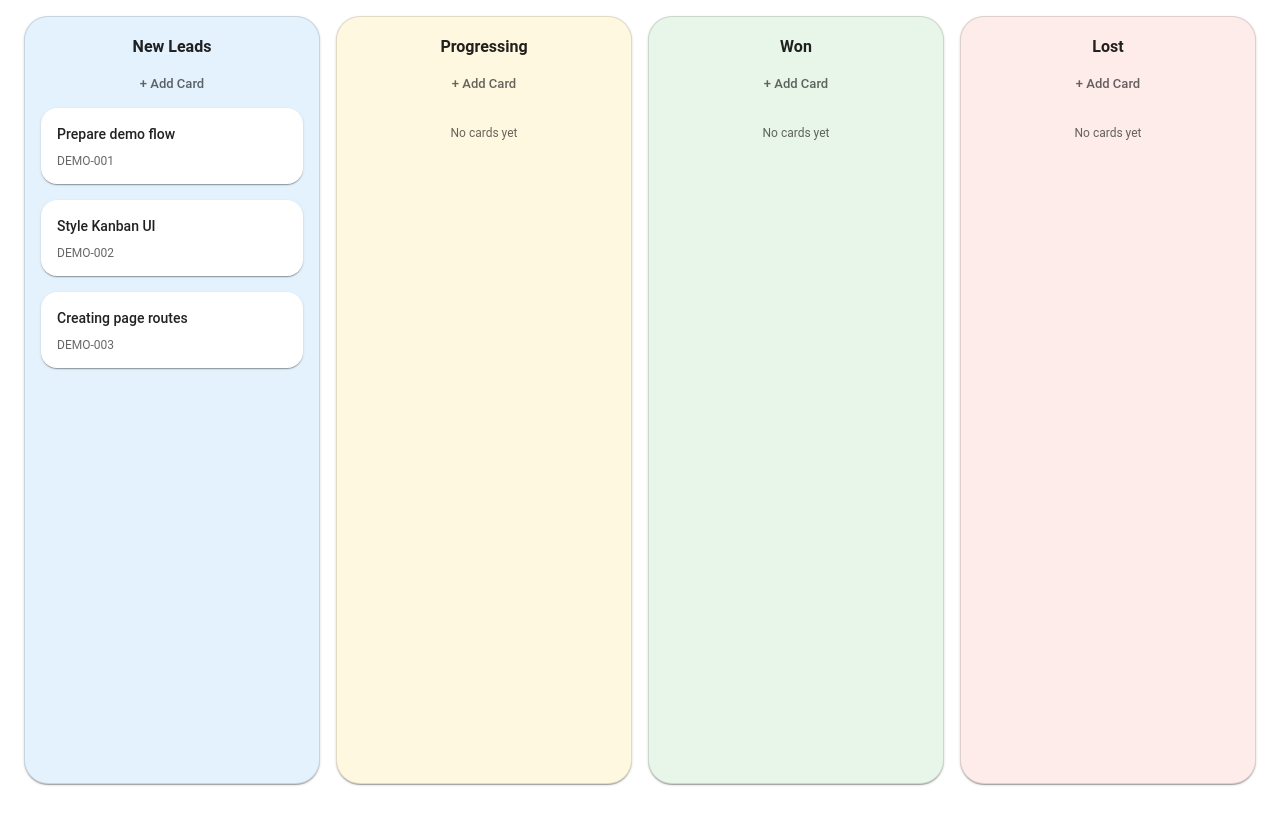
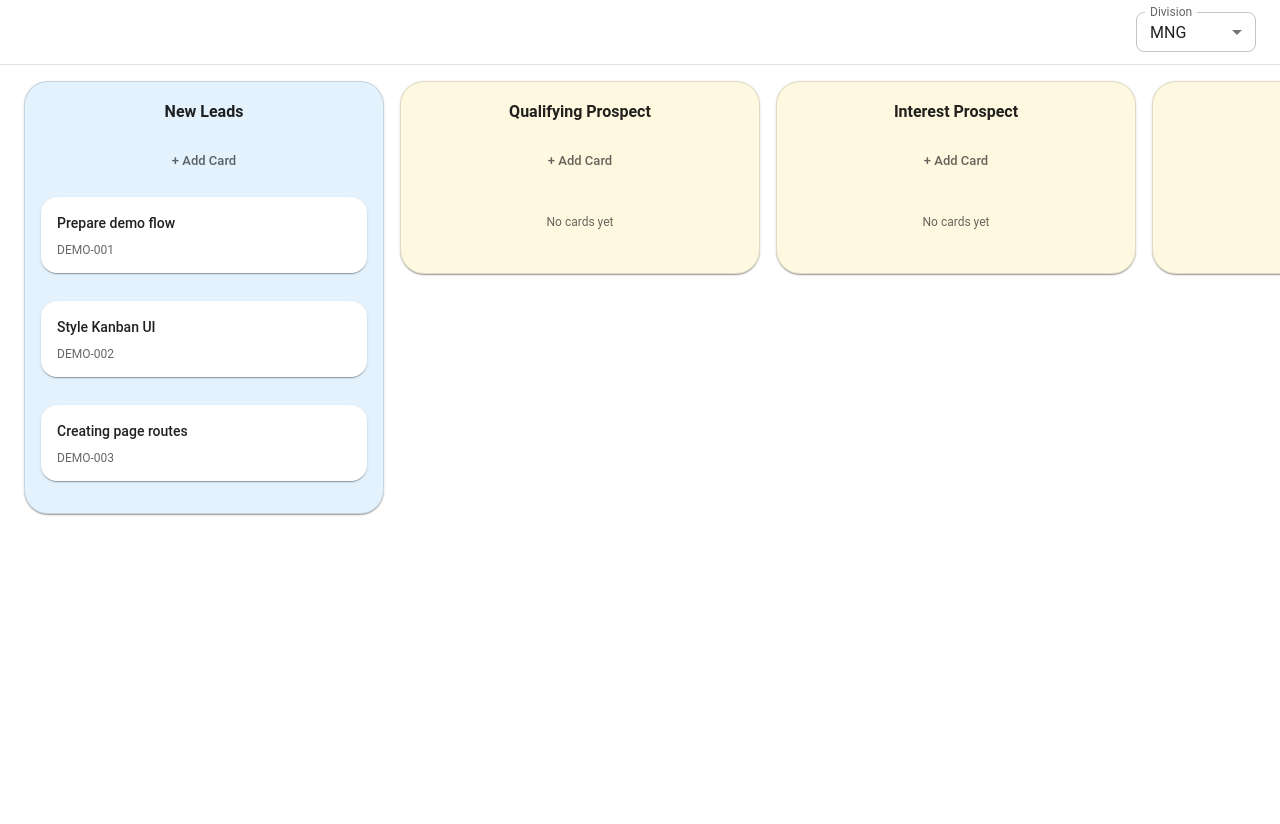
Before and after one commit to jondizzy/kanban-lolw, a React (Vite) app: page / in a window 1280 px wide. Shown: the top 824 px of the page. Before the commit the page ends 800 px from the top, so only its background shows below. Built offline with nearby package versions, Linux system fonts and the light colour scheme.

Commit message:
FE: added role, expanding the card details

```diff
--- a/package.json
+++ b/package.json
@@ -14,6 +14,7 @@
     "@emotion/styled": "^11.14.1",
     "@fontsource/roboto": "^5.2.9",
     "@hello-pangea/dnd": "^18.0.1",
+    "@mui/icons-material": "^7.3.7",
     "@mui/lab": "^7.0.1-beta.21",
     "@mui/material": "^7.3.7",
     "@reduxjs/toolkit": "^2.11.2",
--- a/src/features/kanban/components/KanbanBoard.tsx
+++ b/src/features/kanban/components/KanbanBoard.tsx
@@ -5,14 +5,22 @@ import { moveTask } from "../../../store/kanbanSlice";
 import KanbanColumn from "./KanbanColumn";
 
 type Props = {
+  visibleColumnIds: string[];
   onAddCard: (columnId: string) => void;
   onCardClick: (task: any) => void;
 };
 
-export default function KanbanBoard({ onAddCard, onCardClick }: Props) {
+export default function KanbanBoard({
+  visibleColumnIds,
+  onAddCard,
+  onCardClick,
+}: Props) {
   const dispatch = useAppDispatch();
   const { tasks, columns, columnOrder } = useAppSelector(
     (state) => state.kanban,
+  );
+  const filteredColumnOrder = columnOrder.filter((columnId) =>
+    visibleColumnIds.includes(columnId),
   );
 
   const onDragEnd = (result: any) => {
@@ -44,11 +52,12 @@ export default function KanbanBoard({ onAddCard, onCardClick }: Props) {
           px: 3,
           py: 2,
           overflowX: "auto",
+          alignItems: "flex-start",
           minHeight: "100vh",
-          backgroun: "linear-gradient(180def, #f7f9fc, #eef1f6",
+          background: "linear-gradient(180def, #f7f9fc, #eef1f6",
         }}
       >
-        {columnOrder.map((columnId) => (
+        {filteredColumnOrder.map((columnId) => (
           <KanbanColumn
             key={columnId}
             column={columns[columnId]}
--- a/src/features/kanban/components/KanbanColumn.tsx
+++ b/src/features/kanban/components/KanbanColumn.tsx
@@ -10,21 +10,34 @@ export default function KanbanColumn({
   onCardClick,
 }: any) {
   return (
-    <Droppable droppableId={column.id}>
+    <Droppable droppableId={column.id} direction="vertical">
       {(provided) => (
         <Paper
           ref={provided.innerRef}
           {...provided.droppableProps}
           sx={{
-            width: 320,
+            width: {
+              xs: 300,
+              sm: 340,
+              md: 380,
+              lg: 420,
+            },
+            transition: "background-color 0.2s ease",
+            "&:has(.dragging)": {
+              bgcolor: "rgba(0,0,0,0.03)",
+            },
+            minWidth: 360,
+            maxWidth: 420,
             p: 2,
             borderRadius: 3,
             bgcolor: columnColors[column.id] ?? "background.paper",
             border: "1px solid",
             borderColor: "divider",
+            minHeight: 60,
             display: "flex",
+            gap: 1.5,
             flexDirection: "column",
-            maxHeight: "calc(100vh-120px)",
+            maxHeight: "calc(100vh - 120px)",
           }}
         >
           <Typography
@@ -42,8 +55,37 @@ export default function KanbanColumn({
           >
             + Add Card
           </Button>
+          <div
+            style={{
+              minHeight: 60,
+              display: "flex",
+              flexDirection: "column",
+              gap: 12,
+            }}
+          >
+            {column.taskIds.length === 0 && (
+              <Typography
+                variant="caption"
+                color="text.secondary"
+                sx={{ textAlign: "center", py: 2 }}
+              >
+                No cards yet
+              </Typography>
+            )}
 
-          {column.taskIds.length === 0 && (
+            {column.taskIds.map((taskId: string, index: number) => (
+              <CardPreview
+                key={taskId}
+                task={tasks[taskId]}
+                index={index}
+                onClick={onCardClick}
+              />
+            ))}
+
+            {provided.placeholder}
+          </div>
+
+          {/* {column.taskIds.length === 0 && (
             <Typography
               variant="caption"
               color="text.secondary"
@@ -62,7 +104,7 @@ export default function KanbanColumn({
             />
           ))}
 
-          {provided.placeholder}
+          {provided.placeholder} */}
         </Paper>
       )}
     </Droppable>
--- a/src/features/kanban/pages/KanbanPage.tsx
+++ b/src/features/kanban/pages/KanbanPage.tsx
@@ -4,22 +4,21 @@ import { updateTask } from "../../../store/kanbanSlice";
 import KanbanBoard from "../components/KanbanBoard";
 import AddCardDialog from "../components/AddCardDialog";
 import CardDetailDialog from "../components/CardDetailDialog";
+import { Box, FormControl, InputLabel, Select, MenuItem } from "@mui/material";
+import type { LineItem, CardFormState } from "../../../store/kanbanTypes";
 
-type CardFormState = {
-  title: string;
-  description?: string;
-  cardCode?: string;
+// type CardFormState = {
+//   title: string;
+//   description?: string;
+//   cardCode?: string;
 
-  customerName?: string;
-  value?: number;
-  owner?: string;
+//   customerName?: string;
+//   value?: number;
+//   owner?: string;
 
-  item?: string;
-  quantity?: number;
-  uom?: string;
-  total?: number;
-  pricePerUom?: number;
-};
+//   items: LineItem[];
+//   total?: number;
+// };
 
 export default function KanbanPage() {
   const dispatch = useAppDispatch();
@@ -30,17 +29,40 @@ export default function KanbanPage() {
   const [selectedTaskId, setSelectedTaskId] = useState<string | null>(null);
   const [form, setForm] = useState<CardFormState>({
     title: "",
+    items: [],
+    total: 0,
   });
+  //roles
+  type Role = "AG" | "FD" | "BM" | "MNG";
+  const [role, setRole] = useState<Role>("MNG");
+  const ROLE_COLUMN_ACCESS: Record<Role, string[]> = {
+    AG: ["new_leads", "ag_qualify", "ag_interest", "ag_hot", "won", "lost"],
+    FD: ["new_leads", "fd_food", "fd_long", "won", "lost"],
+    BM: ["new_leads", "bm_bid", "won", "lost"],
+    MNG: [
+      "new_leads",
+      "ag_qualify",
+      "ag_interest",
+      "ag_hot",
+      "fd_food",
+      "fd_long",
+      "bm_bid",
+      "won",
+      "lost",
+    ],
+  };
+  const visibleColumnIds = ROLE_COLUMN_ACCESS[role];
+  //auto count total feature
   useEffect(() => {
-    const nextTotal = (form.quantity ?? 0) * (form.pricePerUom ?? 0);
+    const total = form.items.reduce((sum, row) => sum + row.subtotal, 0);
 
-    if (form.total !== nextTotal) {
-      setForm((prev: CardFormState) => ({
+    if (form.total !== total) {
+      setForm((prev) => ({
         ...prev,
-        total: nextTotal,
+        total,
       }));
     }
-  }, [form.quantity, form.pricePerUom]);
+  }, [form.items]);
 
   // const [form, setForm] = useState({
   //   title: "",
@@ -51,7 +73,36 @@ export default function KanbanPage() {
 
   return (
     <>
+      <Box
+        sx={{
+          display: "flex",
+          justifyContent: "flex-end",
+          alignItems: "center",
+          px: 3,
+          py: 1.5,
+          borderBottom: "1px solid",
+          borderColor: "divider",
+          bgcolor: "background.paper",
+        }}
+      >
+        <FormControl size="small" sx={{ minWidth: 120 }}>
+          <InputLabel id="role-select-label">Division</InputLabel>
+          <Select
+            labelId="role-select-label"
+            value={role}
+            label="Division"
+            onChange={(e) => setRole(e.target.value as Role)}
+          >
+            <MenuItem value="AG">AG</MenuItem>
+            <MenuItem value="FD">FD</MenuItem>
+            <MenuItem value="BM">BM</MenuItem>
+            <MenuItem value="MNG">MNG</MenuItem>
+          </Select>
+        </FormControl>
+      </Box>
+
       <KanbanBoard
+        visibleColumnIds={visibleColumnIds}
         onAddCard={(colId) => {
           setActiveColumnId(colId);
           setAddOpen(true);
@@ -65,11 +116,8 @@ export default function KanbanPage() {
             owner: task.owner || "",
             cardCode: task.cardCode || "",
             customerName: task.customerName || "",
-            item: task.item || "",
-            quantity: task.quantity || 0,
-            uom: task.uom || "",
+            items: task.items && task.items.length > 0 ? task.items : [],
             total: task.total || 0,
-            pricePerUom: task.pricePerUom || 0,
           });
         }}
       />
@@ -97,11 +145,8 @@ export default function KanbanPage() {
                 owner: form.owner,
                 cardCode: form.cardCode || "",
                 customerName: form.customerName || "",
-                item: form.item || "",
-                quantity: form.quantity || 0,
-                uom: form.uom || "",
+                items: form.items && form.items.length > 0 ? form.items : [],
                 total: form.total || 0,
-                pricePerUom: form.pricePerUom || 0,
               },
             }),
           );
--- a/src/features/kanban/utils/columnColors.tsx
+++ b/src/features/kanban/utils/columnColors.tsx
@@ -1,15 +1,25 @@
 const COLUMN_ACCENT_COLOR: Record<
-  "new_leads" | "progressing" | "won" | "lost",
+  "new_leads" | "ag_qualify" | "ag_interest" | "ag_hot"| "fd_food" | "fd_long" | "bm_bid" | "won" | "lost",
   string
 > = {
   new_leads: "primary.main",
-  progressing: "warning.main",
+  ag_qualify: "warning.main",
+  ag_interest: "warning.main",
+  ag_hot: "warning.main",
+  fd_food: "warning.main",
+  fd_long: "warning.main",
+  bm_bid: "warning.main",
   won: "success.main",
   lost: "error.main",
 };
 export const columnColors: Record<string, string> = {
   new_leads: "#E3F2FD", // blue 50
-  progressing: "#FFF8E1", // amber 50
+  ag_qualify: "#FFF8E1",
+  ag_interest: "#FFF8E1",
+  ag_hot: "#FFF8E1",
+  fd_food: "#FFF8E1",
+  fd_long: "#FFF8E1",
+  bm_bid: "#FFF8E1", // amber 50
   won: "#E8F5E9", // green 50
   lost: "#FDECEA", // red 50
 };
--- a/src/store/kanbanSlice.tsx
+++ b/src/store/kanbanSlice.tsx
@@ -2,20 +2,7 @@ import { createSlice } from "@reduxjs/toolkit";
 import type { PayloadAction } from "@reduxjs/toolkit";
 import { createAsyncThunk } from "@reduxjs/toolkit";
 import api from "../api/axiosApi";
-export type Task = {
-  id: string;
-  title: string;
-  cardCode: string;
-  description?: string;
-  value?: number; //deal value
-  owner?: string; //sales responsible
-  item?: string;
-  quantity?: number;
-  uom?: string;
-  total?: number;
-  customerName?: string;
-  pricePerUom?: number;
-};
+import type { Task } from "./kanbanTypes";
 
 type Column = {
   id: string;
@@ -39,6 +26,15 @@ const initialState: KanbanState = {
       owner: "David",
       value: 1000,
       cardCode: "DEMO-001",
+      items: [
+        {
+          item: "Sample Product",
+          quantity: 2,
+          uom: "pcs",
+          pricePerUom: 500,
+          subtotal: 1000,
+        },
+      ],
     },
     "task-2": {
       id: "task-2",
@@ -47,6 +43,15 @@ const initialState: KanbanState = {
       owner: "David",
       value: 2000,
       cardCode: "DEMO-002",
+      items: [
+        {
+          item: "Sample Product",
+          quantity: 2,
+          uom: "pcs",
+          pricePerUom: 500,
+          subtotal: 1000,
+        },
+      ],
     },
     "task-3": {
       id: "task-3",
@@ -55,6 +60,15 @@ const initialState: KanbanState = {
       owner: "David",
       value: 1000,
       cardCode: "DEMO-003",
+      items: [
+        {
+          item: "Sample Product",
+          quantity: 2,
+          uom: "pcs",
+          pricePerUom: 500,
+          subtotal: 1000,
+        },
+      ],
     },
   },
   //the comment above goes for taskIds too
@@ -64,9 +78,34 @@ const initialState: KanbanState = {
       title: "New Leads",
       taskIds: ["task-1", "task-2", "task-3"],
     },
-    progressing: {
-      id: "progressing",
-      title: "Progressing",
+    ag_qualify: {
+      id: "ag_qualify",
+      title: "Qualifying Prospect",
+      taskIds: [],
+    },
+    ag_interest: {
+      id: "ag_interest",
+      title: "Interest Prospect",
+      taskIds: [],
+    },
+    ag_hot: {
+      id: "ag_hot",
+      title: "Hot Prospect",
+      taskIds: [],
+    },
+    fd_food: {
+      id: "fd_food",
+      title: "Food Trial",
+      taskIds: [],
+    },
+    fd_long: {
+      id: "fd_long",
+      title: "Long Trial",
+      taskIds: [],
+    },
+    bm_bid: {
+      id: "bm_bid",
+      title: "Bidding",
       taskIds: [],
     },
     won: {
@@ -80,7 +119,17 @@ const initialState: KanbanState = {
       taskIds: [],
     },
   },
-  columnOrder: ["new_leads", "progressing", "won", "lost"],
+  columnOrder: [
+    "new_leads",
+    "ag_qualify",
+    "ag_interest",
+    "ag_hot",
+    "fd_food",
+    "fd_long",
+    "bm_bid",
+    "won",
+    "lost",
+  ],
 };
 
 export const createTask = createAsyncThunk(
@@ -161,6 +210,8 @@ const kanbanSlice = createSlice({
         description: task.Description,
         value: task.Value,
         owner: task.Owner,
+        items: [],
+        total: 0,
       };
       state.columns[columnId].taskIds.push(id);
     });
--- /dev/null
+++ b/src/store/kanbanTypes.tsx
@@ -0,0 +1,30 @@
+export type LineItem = {
+  item: string;
+  quantity: number;
+  uom: string;
+  pricePerUom: number;
+  subtotal: number; //PPU * QTY
+};
+
+export type Task = {
+  id: string;
+  title: string;
+  description?: string;
+  cardCode?: string;
+  customerName?: string;
+  owner?: string;
+  value?: number;
+  items: LineItem[];
+  total?: number;
+};
+export type CardFormState = {
+  title: string;
+  description?: string;
+  cardCode?: string;
+  customerName?: string;
+  owner?: string;
+  value?: number; //deal value
+
+  items: LineItem[];
+  total?: number; //sum(subtotal)
+};
```
Also changed, not shown: src/features/kanban/components/CardDetailDialog.tsx (+154 -59 lines), 1 other file (tests, documents, lock files or other folders).
